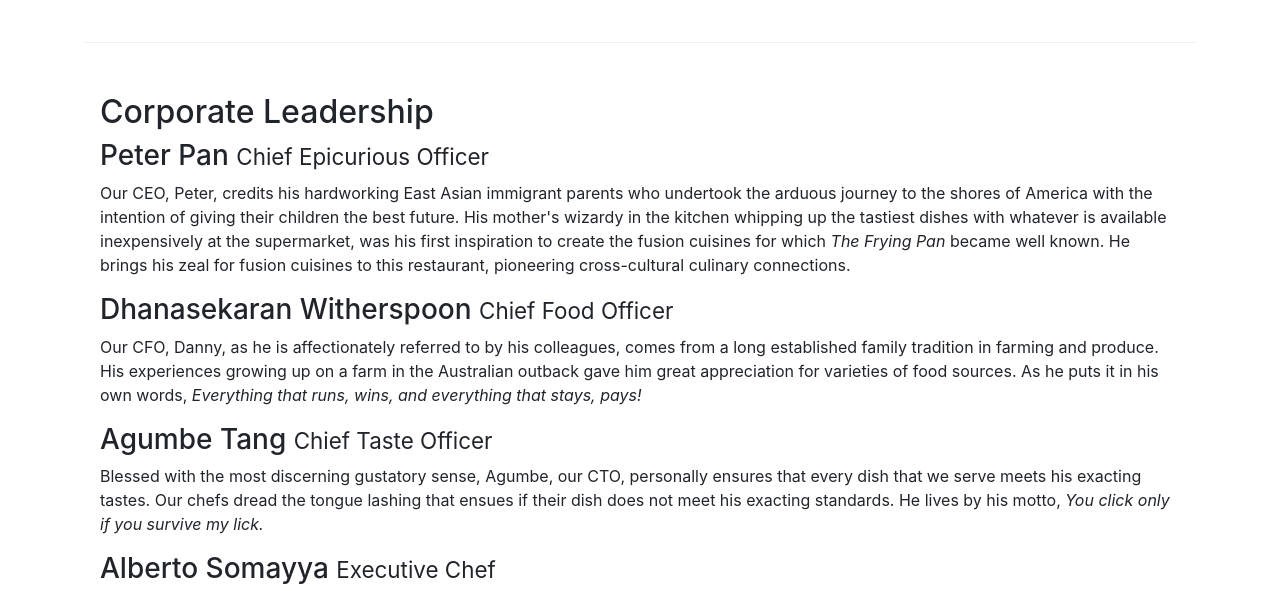
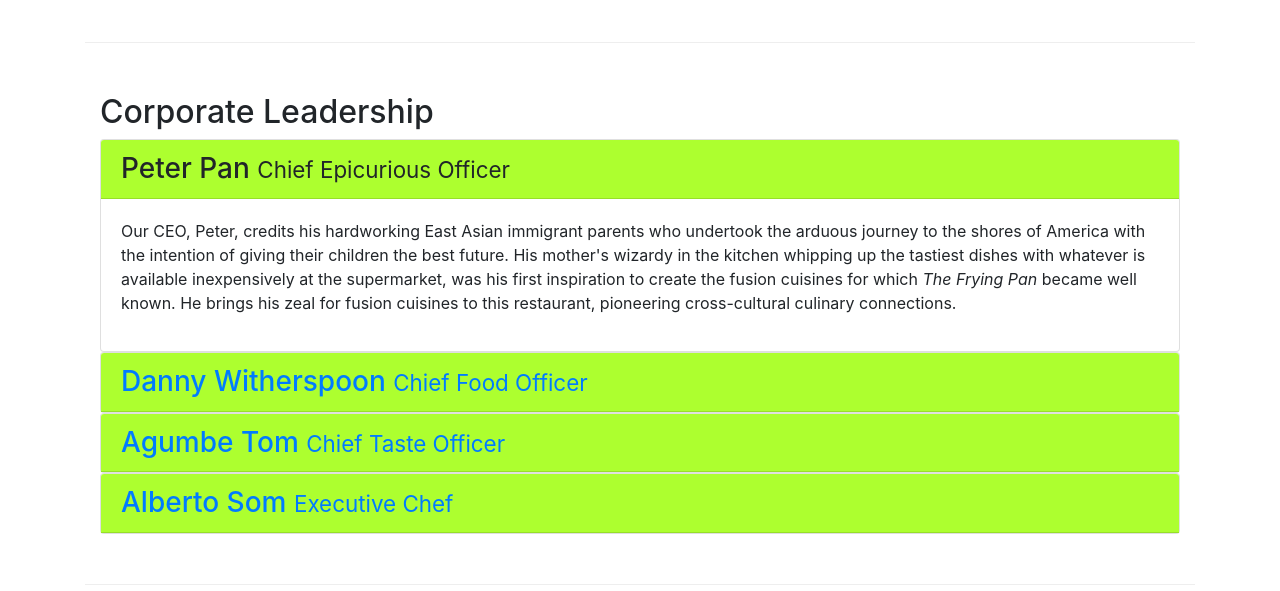
Before and after one commit to chicoumbetov/restoGostoso, a website: page aboutus.html in a window 1280 px wide. Shown: the part 960-1551 px from the top of the page. Drawn offline with nearby package versions, Linux system fonts and the light colour scheme.

Commit message:
Accordion

```diff
--- a/aboutus.html
+++ b/aboutus.html
@@ -124,15 +124,121 @@
         <div class="row row-content align-items-center">
             <div class="col">
                 <h2>Corporate Leadership</h2>
+            <!--
+                Tab navigation
+                <ul class="nav nav-tabs">
+                    <li class="nav-item">
+                        <a class="nav-link active" href="#peter"
+                           role="tab" data-toggle="tab">Peter Pan, CEO</a>
+                    </li>
+
+                    <li class="nav-item">
+                      <a class="nav-link" href="#danny" role="tab"
+                        data-toggle="tab">Danny Witherspoon, CFO</a>
+                    </li>
+
+                    <li class="nav-item">
+                      <a class="nav-link" href="#agumbe"role="tab"
+                        data-toggle="tab">Agumbe Tang, CTO</a>
+                    </li>
+
+                    <li class="nav-item">
+                      <a class="nav-link" href="#alberto" role="tab"
+                        data-toggle="tab">Alberto Somayya, Exec. Chef</a>
+                    </li>
+
+                </ul>
+
+                <div class="tab-content">
+
+                    <div class="tab-pane fade show active"
+                         role="tabpanel"
+                        id="peter">
                         <h3>Peter Pan <small>Chief Epicurious Officer</small></h3>
                         <p class="d-none d-sm-block">Our CEO, Peter, credits his hardworking East Asian immigrant parents who undertook the arduous journey to the shores of America with the intention of giving their children the best future. His mother's wizardy in the kitchen whipping up the tastiest dishes with whatever is available inexpensively at the supermarket, was his first inspiration to create the fusion cuisines for which <em>The Frying Pan</em> became well known. He brings his zeal for fusion cuisines to this restaurant, pioneering cross-cultural culinary connections.</p>
-                <h3>Dhanasekaran Witherspoon <small>Chief Food Officer</small></h3>
+                    </div>
+                ...
+            -->
+
+                <div id="accordion">
+
+                    <div class="card">
+
+                        <div class='card-header' role="tab"
+                             id="peterhead">
+
+                            <h3 class="mb-0">
+                                <a data-toggle="collapse" data-target="#peter">
+                                    Peter Pan <small>Chief Epicurious Officer</small>
+                                </a>
+                            </h3>
+                        </div>
+                        <div>
+                            <div class="collapse show"
+                                 role="tabpanel"
+                                 id="peter" data-parent="#accordion">
+
+                                 <div class="card-body">
+                                    <p class="d-none d-sm-block">Our CEO, Peter, credits his hardworking East Asian immigrant parents who undertook the arduous journey to the shores of America with the intention of giving their children the best future. His mother's wizardy in the kitchen whipping up the tastiest dishes with whatever is available inexpensively at the supermarket, was his first inspiration to create the fusion cuisines for which <em>The Frying Pan</em> became well known. He brings his zeal for fusion cuisines to this restaurant, pioneering cross-cultural culinary connections.</p>
+                                 </div>
+
+                            </div>
+                        </div>
+
+                    </div>
+
+                    <div class="card">
+
+                        <div class="card-header" role="tab" id="dannyhead">
+                            <h3 class="mb-0">
+
+                                <a class="collapsed" data-toggle="collapse" data-target="#danny">
+                                    Danny Witherspoon <small>Chief Food Officer</small>
+                                </a>
+
+                            </h3>
+                        </div>
+                        <div class="collapse" id="danny" data-parent="#accordion">
+                            <div class="card-body">
                                 <p class="d-none d-sm-block">Our CFO, Danny, as he is affectionately referred to by his colleagues, comes from a long established family tradition in farming and produce. His experiences growing up on a farm in the Australian outback gave him great appreciation for varieties of food sources. As he puts it in his own words, <em>Everything that runs, wins, and everything that stays, pays!</em></p>
-                <h3>Agumbe Tang <small>Chief Taste Officer</small></h3>
+                            </div>
+                        </div>
+
+                    </div>
+
+                    <div class="card">
+
+                        <div class="card-header" role="tab" id="agumbehead">
+                            <h3 class="mb-0">
+                                <a class="collapsed" data-toggle="collapse" data-target="#agumbe">
+                                    Agumbe Tom <small>Chief Taste Officer</small>
+                                </a>
+                            </h3>
+                        </div>
+                        <div class="collapse" id="agumbe" data-parent="#accordion">
+                            <div class="card-body">
                                 <p class="d-none d-sm-block">Blessed with the most discerning gustatory sense, Agumbe, our CTO, personally ensures that every dish that we serve meets his exacting tastes. Our chefs dread the tongue lashing that ensues if their dish does not meet his exacting standards. He lives by his motto, <em>You click only if you survive my lick.</em></p>
-                <h3>Alberto Somayya <small>Executive Chef</small></h3>
+                            </div>
+                        </div>
+                        </div>
+                            <div class="card">
+                                <div class="card-header" role="tab" id="albertohead">
+                                    <h3 class="mb-0">
+                                        <a class="collapsed" data-toggle="collapse" data-target="#alberto">
+                                            Alberto Som <small>Executive Chef</small>
+                                            </a>
+                                    </h3>
+                                </div>
+
+                                <div class="collapse" id="alberto" data-parent="#accordion">
+                                    <div class="card-body">
                                         <p class="d-none d-sm-block">Award winning three-star Michelin chef with wide International experience having worked closely with whos-who in the culinary world, he specializes in creating mouthwatering Indo-Italian fusion experiences. He says, <em>Put together the cuisines from the two craziest cultures, and you get a winning hit! Amma Mia!</em></p>
                                     </div>
+                                </div>
+                            </div>
+                        </div>
+                    </div>
+
                 </div>
 
        <div class="row row-content">
--- a/css/styles.css
+++ b/css/styles.css
@@ -40,3 +40,10 @@
 .card-header {
     background-color: greenyellow;
 }
+
+.tab-content {
+    border-left: 1px solid #ddd;
+    border-right: 1px solid #ddd;
+    border-bottom: 1px solid #ddd;
+    padding: 10px;
+}
```
Lines whose indentation alone changed are shown as unchanged.
